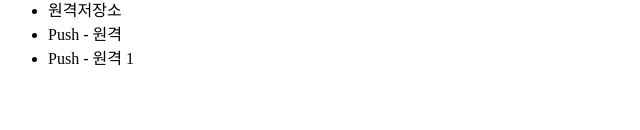
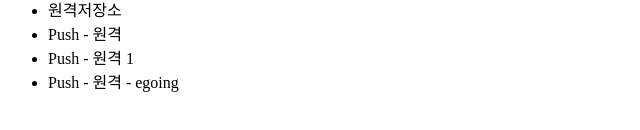
Before and after one commit to ti-kim/tisol_fit_kim, a plain HTML site: page index.html in a window 1280 px wide. Shown: the part 218-348 px from the top of the page, without its empty margins (0-640 px from the left). Drawn offline with Linux system fonts and the light colour scheme.

Commit message:
push egoing 추가

```diff
--- a/index.html
+++ b/index.html
@@ -14,6 +14,7 @@
 			<li>원격저장소 </li>
 			<li>Push - 원격 </li>
 			<li>Push - 원격 1 </li>
+			<li>Push - 원격  - egoing </li>
 		</ul>
 	</body>
 </html>
```
